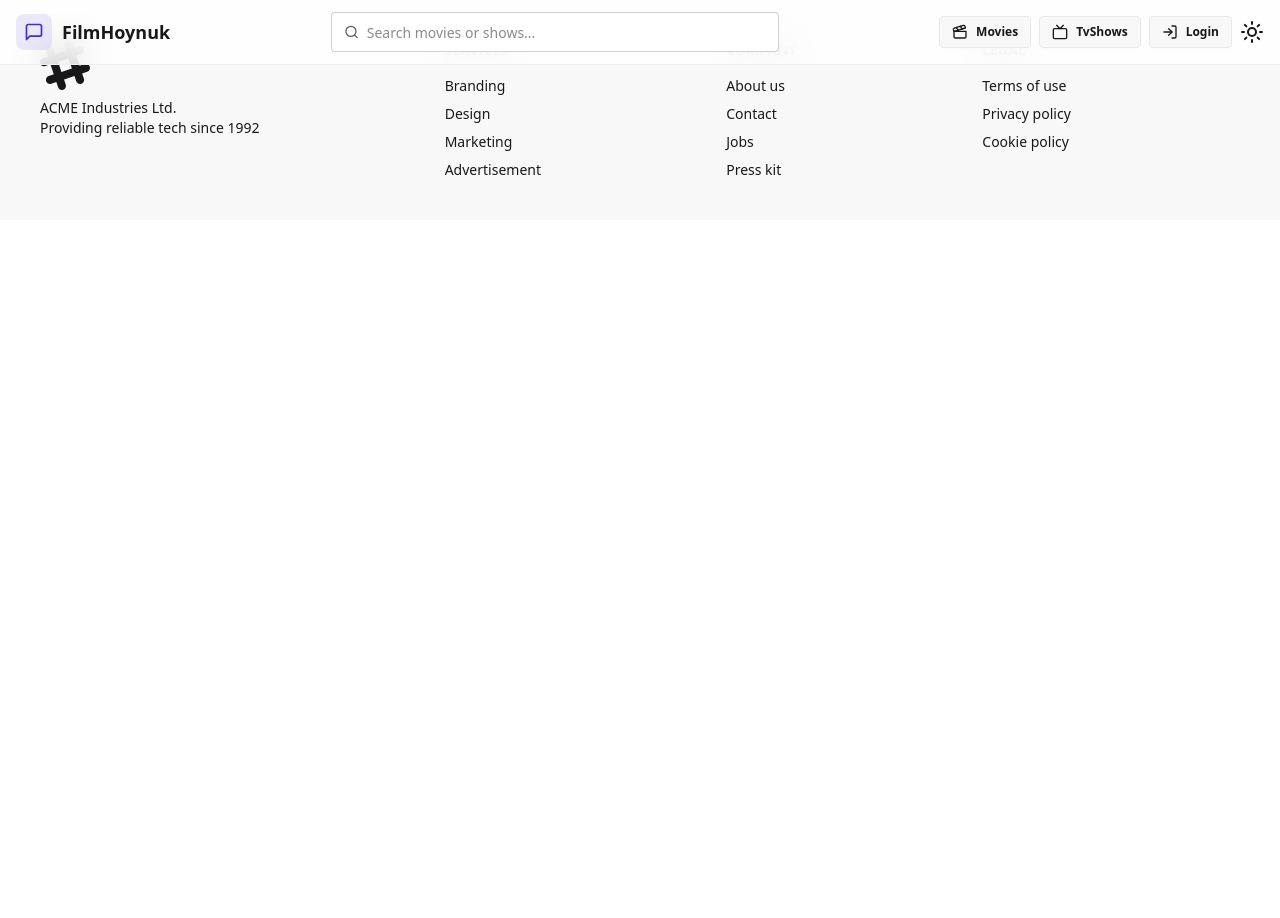
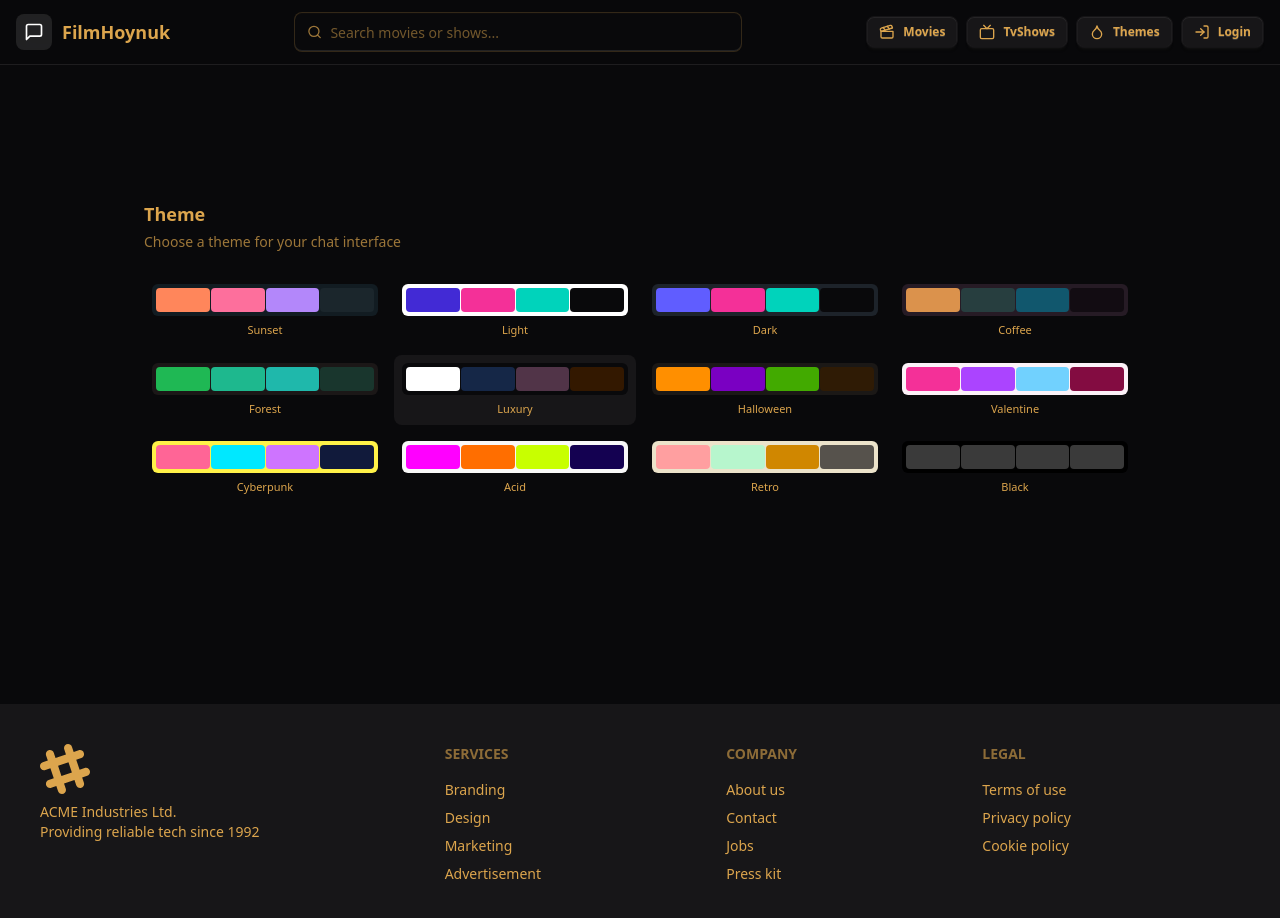
Before and after one commit to umutbarandemir/MERN-IMDB, a React (Vite) app in the folder Frontend/: page /themes in a window 1280 px wide. Shown: the top 918 px of the page. Before the commit the page ends 800 px from the top, so only its background shows below. Built offline with nearby package versions, Linux system fonts and the light colour scheme.

Commit message:
theme page and state,

```diff
--- a/Frontend/src/App.jsx
+++ b/Frontend/src/App.jsx
@@ -10,15 +10,23 @@ import Navbar from './components/Navbar'
 import Footer from './components/Footer'
 import MoviesListPage from './pages/MoviesListPage'
 import TvShowsListPage from './pages/TvShowsListPage'
+import ThemePage from './pages/ThemePage'
 import { Toaster } from 'react-hot-toast'
+import { useThemeStore } from './store/useThemeStore.js'
+import { useUserStore } from './store/useUserStore.js'
+import { Navigate } from 'react-router-dom'
 
 function App() {
 
+  const { theme } = useThemeStore();
+  const { authUser } = useUserStore();
+
+  // Apply the selected theme to the body
 
   return (
-    <>
+    <div data-theme={theme}>
       <Navbar />
-      <Routes>
+      <Routes >
         <Route path="/" element={<HomePage />} />
         <Route path="/movies" element={<MoviesListPage />} />
         <Route path="/tvshows" element={<TvShowsListPage />} />
@@ -26,14 +34,15 @@ function App() {
         <Route path="/movie/:id" element={<MoviePage />} />
         <Route path="/login" element={<LoginPage />} />
         <Route path="/signup" element={<SignUpPage />} />
-        <Route path="/profile" element={<ProfilePage />} />
+        <Route path="/themes" element={<ThemePage />} />
+        <Route path="/profile" element={authUser ? <ProfilePage /> : <Navigate to="/" />} />
       </Routes>
       <Toaster
         position="top-center"
         reverseOrder={false}
       />
       <Footer />
-    </>
+    </div>
   )
 }
 
--- a/Frontend/src/components/Navbar.jsx
+++ b/Frontend/src/components/Navbar.jsx
@@ -1,16 +1,9 @@
 import { Link } from "react-router-dom";
-import { LogOut, MessageSquare, User, LogIn,Tv,Clapperboard,Sun,Moon,Search } from "lucide-react";
+import { LogOut, MessageSquare, User, LogIn,Tv,Clapperboard,Droplet,Search } from "lucide-react";
 import { useUserStore } from '../store/useUserStore.js';
-import { useState } from "react";
 const Navbar = () => {
 
     const { logout, authUser } = useUserStore();
-
-    const [lightMode, setLightMode] = useState(true);
-
-    const toggleLightMode = () => {
-        setLightMode(!lightMode);
-    };
 
   return (
      <header className="border-b border-base-300 fixed w-full top-0 z-40 backdrop-blur-lg bg-base-100/80">
@@ -44,9 +37,9 @@ const Navbar = () => {
 
           <div className="flex items-center gap-2">
 
-            {authUser && authUser.fullName && (
+            {authUser && authUser.username && (
               <div className="hidden sm:flex items-center px-3 py-1 rounded-lg text-sm font-medium"> {/* bg-base-200 to add background */}
-                Welcome {authUser.fullName}
+                Welcome {authUser.username}
               </div>
             )}
 
@@ -60,18 +53,16 @@ const Navbar = () => {
               <span className="hidden sm:inline">TvShows</span>
             </Link>
 
+            <Link to={"/themes"} className={`btn btn-sm gap-2 transition-colors hover:opacity-80`}>
+              <Droplet className="w-4 h-4" />
+              <span className="hidden sm:inline">Themes</span>
+            </Link>
+
             {!authUser && (
                 <Link to={"/login"} className={`btn btn-sm gap-2 transition-colors hover:opacity-80`}>
                     <LogIn className="w-4 h-4" />
                     <span className="hidden sm:inline">Login</span>
                 </Link>
-            )}
-
-
-            {lightMode ? (
-                <Sun onClick={toggleLightMode} />
-            ) : (
-                <Moon onClick={toggleLightMode} />
             )}
 
             {authUser && (
--- /dev/null
+++ b/Frontend/src/constants/Themes.js
@@ -0,0 +1,3 @@
+export const THEMES = [
+    "sunset","light","dark","coffee","forest","luxury","halloween","valentine","cyberpunk","acid","retro","black",
+  ];
--- a/Frontend/src/index.css
+++ b/Frontend/src/index.css
@@ -1,2 +1,4 @@
 @import "tailwindcss";
-@plugin "daisyui";
+@plugin "daisyui" {
+  themes: all;
+}
--- a/Frontend/src/pages/HomePage.jsx
+++ b/Frontend/src/pages/HomePage.jsx
@@ -15,7 +15,7 @@ const HomePage = () => {
   }, [fetchMovies,fetchTvShows]);
 
   return (
-    <div className='mt-20'>
+    <div className='pt-16'>
 
 
     {/* Carousel - First 4 Movies */}
--- /dev/null
+++ b/Frontend/src/pages/ThemePage.jsx
@@ -0,0 +1,48 @@
+import { THEMES } from "../constants/Themes.js";
+import { useThemeStore } from "../store/useThemeStore.js";
+
+const ThemePage = () => {
+
+  const { theme, setTheme } = useThemeStore();
+
+  return (
+
+    <div className="min-h-full container mx-auto px-4 pt-50 pb-50 max-w-5xl">
+      <div className="space-y-6">
+        <div className="flex flex-col gap-1">
+          <h2 className="text-lg font-semibold">Theme</h2>
+          <p className="text-sm text-base-content/70">Choose a theme for your chat interface</p>
+        </div>
+
+        <div className="grid grid-cols-2 sm:grid-cols-3 md:grid-cols-4 gap-2">
+          {THEMES.map((t) => (
+            <button
+              key={t}
+              className={`
+                group flex flex-col items-center gap-1.5 p-2 rounded-lg transition-colors
+                ${theme === t ? "bg-base-200" : "hover:bg-base-200/50"}
+              `}
+              onClick={() => setTheme(t)}
+            >
+              <div className="relative h-8 w-full rounded-md overflow-hidden" data-theme={t}>
+                <div className="absolute inset-0 grid grid-cols-4 gap-px p-1">
+                  <div className="rounded bg-primary"></div>
+                  <div className="rounded bg-secondary"></div>
+                  <div className="rounded bg-accent"></div>
+                  <div className="rounded bg-neutral"></div>
+                </div>
+              </div>
+              <span className="text-[11px] font-medium truncate w-full text-center">
+                {t.charAt(0).toUpperCase() + t.slice(1)}
+              </span>
+            </button>
+          ))}
+        </div>
+
+        {/* Preview Section */}
+
+      </div>
+    </div>
+  );
+};
+export default ThemePage;
--- a/Frontend/src/store/useMovieStore.js
+++ b/Frontend/src/store/useMovieStore.js
@@ -19,6 +19,7 @@ const useMovieStore = create((set) => ({
       set({ error: 'Failed to fetch movies', loading: false });
     }
   },
+
   fetchMovieById: async (id) => {
     set({ loading: true, error: null });
     try {
--- /dev/null
+++ b/Frontend/src/store/useThemeStore.js
@@ -0,0 +1,9 @@
+import { create } from 'zustand';
+
+export const useThemeStore = create((set) => ({
+  theme: localStorage.getItem('theme') || 'luxury', // Default theme is light, or get from localStorage
+  setTheme: (theme) => {
+    localStorage.setItem('theme', theme); // Save the theme to localStorage
+    set({ theme }); // Update the theme in the store
+  }, // Function to update the theme
+}));
```
Also changed, not shown: 1 other file (tests, documents, lock files or other folders).
